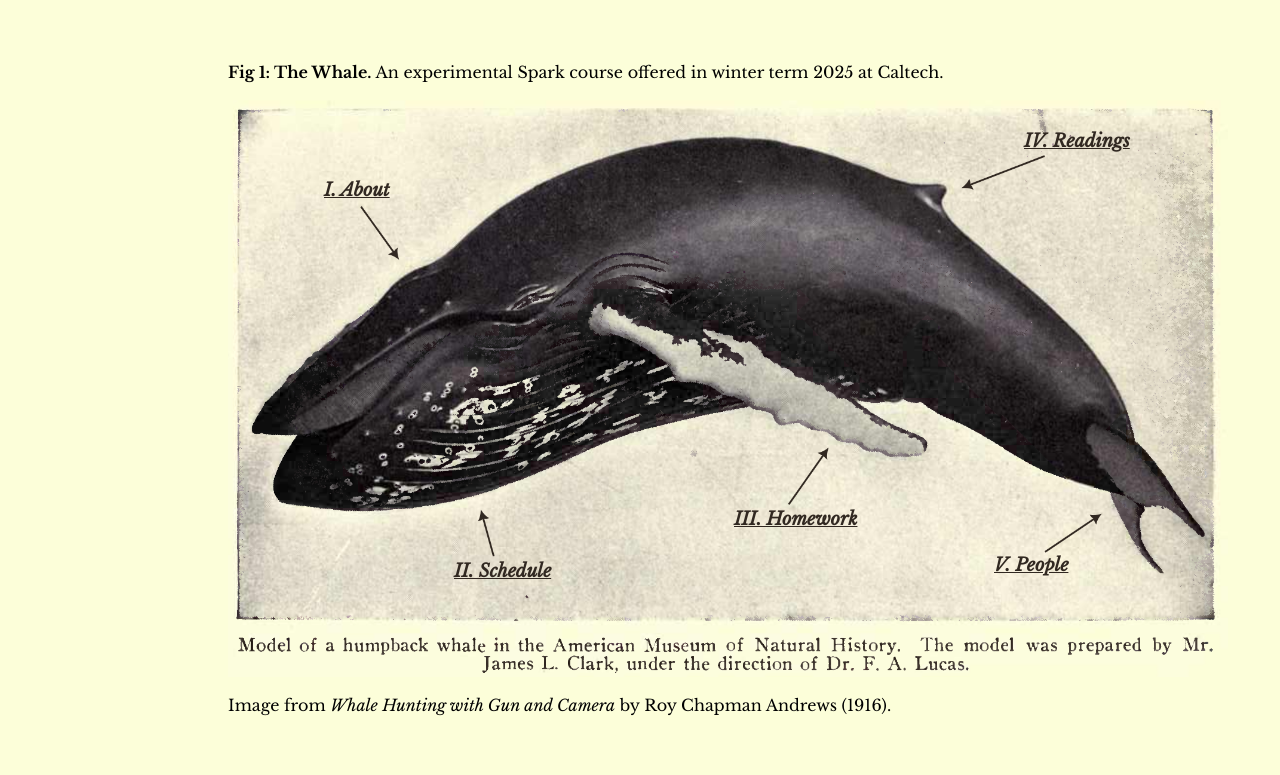
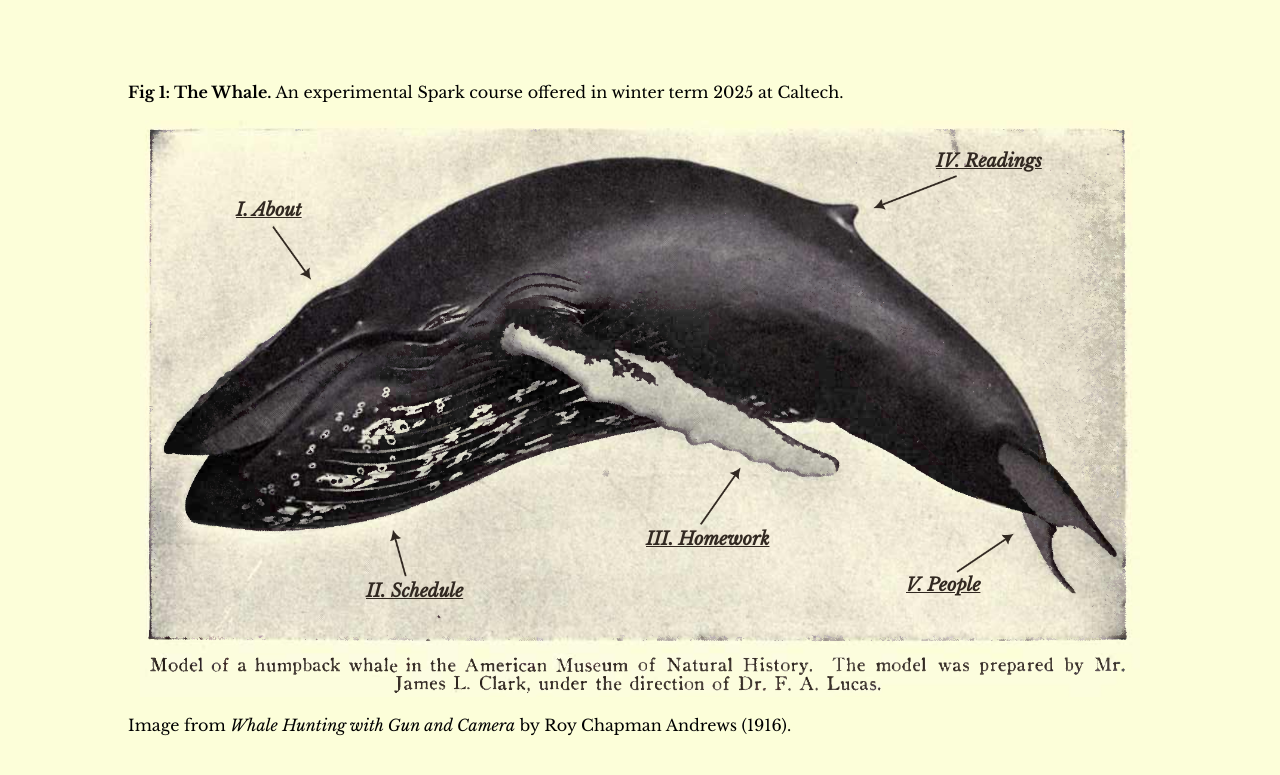
Before and after one commit to RPGroup-PBoC/whale, a Jekyll site: the page built from index.md, in a window 1280 px wide. Shown: the top 775 px of the page. Built offline with Jekyll 4.4.1, drawn with Linux system fonts in a browser that asks for light colours.

Commit message:
fix oversized margins

```diff
--- a/assets/styles.css
+++ b/assets/styles.css
@@ -16,11 +16,6 @@
 } */
 
 
-html {
-  margin: 40px auto;
-  max-width: 80%;
-}
-
 html, body {
   background-color: var(--background-color);
   scroll-behavior: smooth;
@@ -36,7 +31,8 @@ body {
   font-size: 16px;
   line-height: 1.5em;
   font-weight: normal;
-  margin: 20px 100px;
+  max-width: 80%;
+  margin: 80px auto;
 }
 
 .whale-diagram {
```
